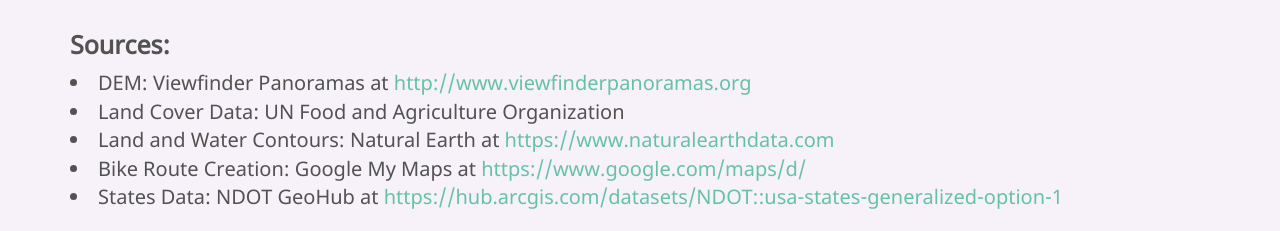
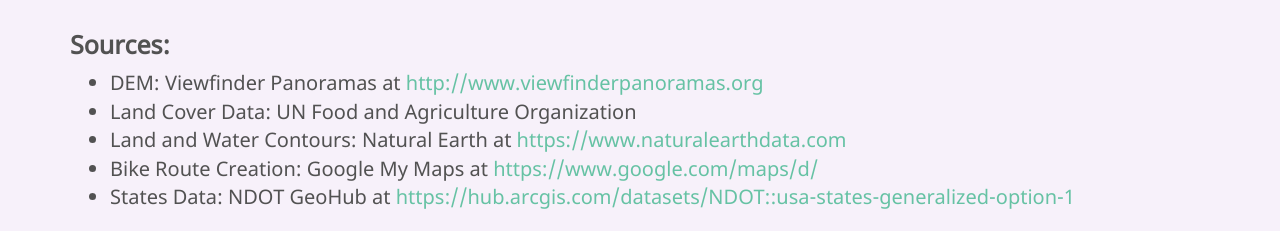
Before and after one commit to emilyulrich/emilyulrich.github.io, a plain HTML site: page portfolio/bikeroute.html in a window 1280 px wide. Shown: the part 569-800 px from the top of the page. Drawn offline with Linux system fonts and the light colour scheme.

Commit message:
Fix up a few web view issues

```diff
--- a/portfolio/bikeroute.html
+++ b/portfolio/bikeroute.html
@@ -60,11 +60,13 @@
 				<div class="col-md-12">
                     <h3 class="portfolio-about">Sources:</h3>
 					<div class="portfolio-description">
+                      <ul>
 				    <li>DEM: Viewfinder Panoramas at <a href="http://www.viewfinderpanoramas.org/Coverage%20map%20viewfinderpanoramas_org15.htm">http://www.viewfinderpanoramas.org</a></li>
                     <li>Land Cover Data: UN Food and Agriculture Organization</li>
                     <li>Land and Water Contours: Natural Earth at <a href="https://www.naturalearthdata.com">https://www.naturalearthdata.com</a></li>
                       <li>Bike Route Creation: Google My Maps at <a href="https://www.google.com/maps/d/">https://www.google.com/maps/d/</a></li>
                     <li>States Data: NDOT GeoHub at <a href="https://hub.arcgis.com/datasets/NDOT::usa-states-generalized-option-1">https://hub.arcgis.com/datasets/NDOT::usa-states-generalized-option-1</a></li>
+                        </ul>
 				    </div>
                  </div>
 		  </div>
```
Also changed, not shown: portfolio/laketahoe.html (+2 -0 lines), portfolio/planetexo.html (+2 -0 lines), resume.html (+1 -0 lines).
